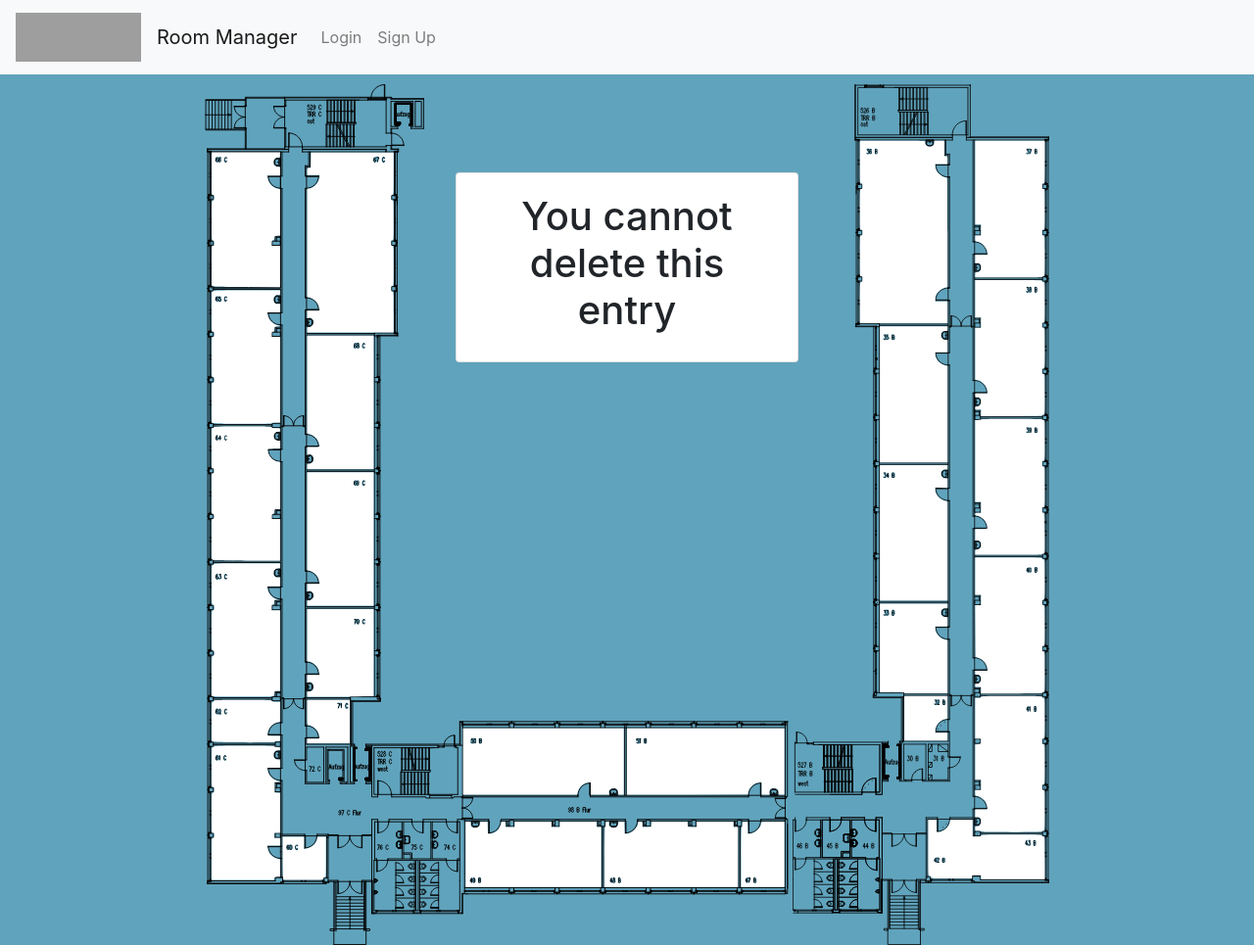
After one commit to Justus-Jonas/DHBW-Room-Manager, a Django app: page /delete/1/ in a window 1280 px wide. The commit adds this page. Shown: the whole page at 98% size. Run offline with Django 3.2, Linux system fonts and the light colour scheme; some libraries are stand-ins or nearby versions; grey boxes are pictures that could not be loaded.

Commit message:
deleteview

```diff
--- a/dhbwroommanager/urls.py
+++ b/dhbwroommanager/urls.py
@@ -17,7 +17,7 @@ from django.contrib import admin
 from django.urls import path
 from django.conf.urls import url
 from roommanager.views import download_and_analyse, test_model, retrieve_all, delete_models, retrieve_actual_date, \
-    retrieve_slot_inf, reserved
+    retrieve_slot_inf, slots_delete_view
 from roommanager.views import sign, main, room_form
 from django.contrib.auth.views import auth_login, auth_logout
 from django.contrib.auth import views as auth_views
@@ -25,7 +25,7 @@ from django.contrib.auth import views as auth_views
 
 urlpatterns = [
     path('', main, name='main'),
-    path('myroom', reserved, name='reserved'),
+    path('delete/<str:id>/', slots_delete_view, name='delete'),
     path('room/<str:id>/', room_form, name="room"),
     path('admin/', admin.site.urls),
     path('login/', auth_views.LoginView.as_view(template_name='login.html'), name='login'),
--- a/roommanager/views.py
+++ b/roommanager/views.py
@@ -126,7 +126,7 @@ def room_form(request, id):
             tz = pytz.timezone('Europe/Berlin')
             now = datetime.datetime.now(tz).replace(microsecond=0)
             slot = Slots(starttime=now,
-                        endtime=(now + datetime.timedelta(minutes = int(form.data['duration']))),
+                        endtime=(now + datetime.timedelta(minutes=int(form.data['duration']))),
                         group=form.data['groupName'],
                         user=request.user)
             slot.save()
@@ -141,17 +141,13 @@ def room_form(request, id):
 
 
 def slots_delete_view(request, id):
-    slot = Slots.objects.all().get()
+    slot = id
 
-    creator = movie.user.username
+    if request.method == "POST" and request.user == slot.user:
+        slot.delete()
+        messages.success(request, "Slot successfully deleted!")
+        return redirect('main.html')
 
-    if request.method == "POST" and request.user.is_authenticated and request.user.username == creator:
-        movie.delete()
-        messages.success(request, "Post successfully deleted!")
-        return HttpResponseRedirect("/Blog/list/")
+    context = {'slot': slot}
 
-    context = {'movie': movie,
-               'creator': creator,
-               }
-
-    return render(request, 'Blog/movies-delete-view.html', context)
+    return render(request, 'delete.html', context)
--- a/templates/base.html
+++ b/templates/base.html
@@ -23,7 +23,6 @@
     <div class="navbar-nav">
       {% if user.is_authenticated %}
           <a class="nav-item nav-link" href="{% url 'logout' %}">Logout</a>
-          <a class="nav-item nav-link" href="{% url 'reserved' %}">My Reserved Rooms</a>
       {% else %}
           <a class="nav-item nav-link " href="{% url 'login' %}">Login</a>
           <a class="nav-item nav-link" href="{% url 'sign' %}">Sign Up</a>
--- /dev/null
+++ b/templates/delete.html
@@ -0,0 +1,66 @@
+{% extends 'main.html' %}
+
+{% block content %}
+<link rel="stylesheet" href="/static/css/login.css">
+
+<div style="text-align: center" id="container">
+    <div class="container" style="position:relative;z-index:1;top:100px">
+        <div class="row justify-content-center align-items-center" style="height:1vh">
+            <div class="col-4">
+                <div class="card">
+                    <div class="card-body">
+{%if request.user == slot.user %}
+<h1>Delete {{ slot }}?</h1>
+
+<form method="POST" action="">
+{% csrf_token %}
+Are you sure you want to delete this post?
+<input type="submit" value="Yes"/>
+<a href="{% url 'main' %}">Cancel </a>
+</form>
+{% endif %}
+
+{%if request.user.username != creator %}
+<h1>You cannot delete this entry</h1>
+{% endif %}
+</body>
+                    </div>
+                </div>
+            </div>
+        </div>
+    </div>
+
+    <div style="position:relative; display:inline-block; min-width:900px;">
+        <img src="/static/img/C-0.svg" alt="C building" style="margin-left: auto;margin-right: auto;display: inline;position:relative;top:2px" width="596" height="879">
+        <img src="/static/img/B-0.svg" alt="B building" style="margin-left: auto;margin-right: auto;display: inline;position:relative;top:2px" height="879">
+
+        <a alt="067C" title="067C" href="{% url 'room' '067C' %}" style="top:72px; width:90px; left:122px; height:185px; position:absolute; display:inline; background: {{ states.Raum_067C }};"></a>
+        <a alt="068C" title="068C" href="{% url 'room' '068C' %}" style="top:259px; width:70px; left:122px; height:137px; position:absolute; display:inline; background:{{ states.Raum_068C }};"></a>
+        <a alt="069C" title="069C" href="{% url 'room' '069C' %}" style="top:398px; width:70px; left:122px; height:136px; position:absolute; display:inline; background:{{ states.Raum_069C }};"></a>
+        <a alt="070C" title="070C" href="{% url 'room' '070C' %}" style="top:537px; width:70px; left:122px; height:90px; position:absolute; display:inline; background: {{ states.Raum_070C }};"></a>
+
+        <a alt="066C" title="066C" href="{% url 'room' '066C' %}" style="top:72px; width:71px; left:25px; height:137px; position:absolute; display:inline; background:  {{ states.Raum_066C }};"></a>
+        <a alt="065C" title="065C" href="{% url 'room' '065C' %}" style="top:211px; width:71px; left:25px; height:138px; position:absolute; display:inline; background: {{ states.Raum_065C }};"></a>
+        <a alt="064C" title="064C" href="{% url 'room' '064C' %}" style="top:351px; width:71px; left:25px; height:137px; position:absolute; display:inline; background: {{ states.Raum_064C }};"></a>
+        <a alt="063C" title="063C" href="{% url 'room' '063C' %}" style="top:491px; width:71px; left:25px; height:137px; position:absolute; display:inline; background: {{ states.Raum_063C }};"></a>
+
+        <a alt="050B" title="050B" href="{% url 'room' '050B' %}" style="top:659px; width:165px; left:283px; height:68px; position:absolute; display:inline; background:{{ states.Raum_050B }};"></a>
+        <a alt="051B" title="051B" href="{% url 'room' '051B' %}" style="top:659px; width:162px; left:450px; height:68px; position:absolute; display:inline; background:{{ states.Raum_051B }};"></a>
+
+        <a alt="049B" title="049B" href="{% url 'room' '049B' %}" style="top:755px; width:141px; left:283px; height:68px; position:absolute; display:inline; background:{{ states.Raum_049B }};"></a>
+        <a alt="048B" title="048B" href="{% url 'room' '048B' %}" style="top:755px; width:139px; left:426px; height:68px; position:absolute; display:inline; background:{{ states.Raum_048B }};"></a>
+
+
+        <a alt="036B" title="036B" href="{% url 'room' '036B' %}" style="top:60px; width:89px; left:688px; height:187px; position:absolute; display:inline; background: {{ states.Raum_036B }};"></a>
+        <a alt="035B" title="035B" href="{% url 'room' '035B' %}" style="top:250px; width:71px; left:707px; height:138px; position:absolute; display:inline; background:{{ states.Raum_035B }};"></a>
+        <a alt="034B" title="034B" href="{% url 'room' '034B' %}" style="top:391px; width:71px; left:707px; height:138px; position:absolute; display:inline; background:{{ states.Raum_034B }};"></a>
+        <a alt="033B" title="033B" href="{% url 'room' '033B' %}" style="top:532px; width:71px; left:707px; height:91px; position:absolute; display:inline; background: {{ states.Raum_033B }};"></a>
+
+        <a alt="037B" title="037B" href="{% url 'room' '037B' %}" style="top:60px; width:71px; left:806px; height:140px; position:absolute; display:inline; background: {{ states.Raum_037B }};"></a>
+        <a alt="038B" title="038B" href="{% url 'room' '038B' %}" style="top:202px; width:71px; left:806px; height:139px; position:absolute; display:inline; background:{{ states.Raum_038B }};"></a>
+        <a alt="039B" title="039B" href="{% url 'room' '039B' %}" style="top:343px; width:71px; left:806px; height:140px; position:absolute; display:inline; background:{{ states.Raum_039B }};"></a>
+        <a alt="040B" title="040B" href="{% url 'room' '040B' %}" style="top:485px; width:71px; left:806px; height:139px; position:absolute; display:inline; background:{{ states.Raum_040B }};"></a>
+        <a alt="041B" title="041B" href="{% url 'room' '041B' %}" style="top:626px; width:71px; left:806px; height:139px; position:absolute; display:inline; background:{{ states.Raum_041B }};"></a>
+    </div>
+</div>
+{% endblock %}
```
Also changed, not shown: db.sqlite3.
